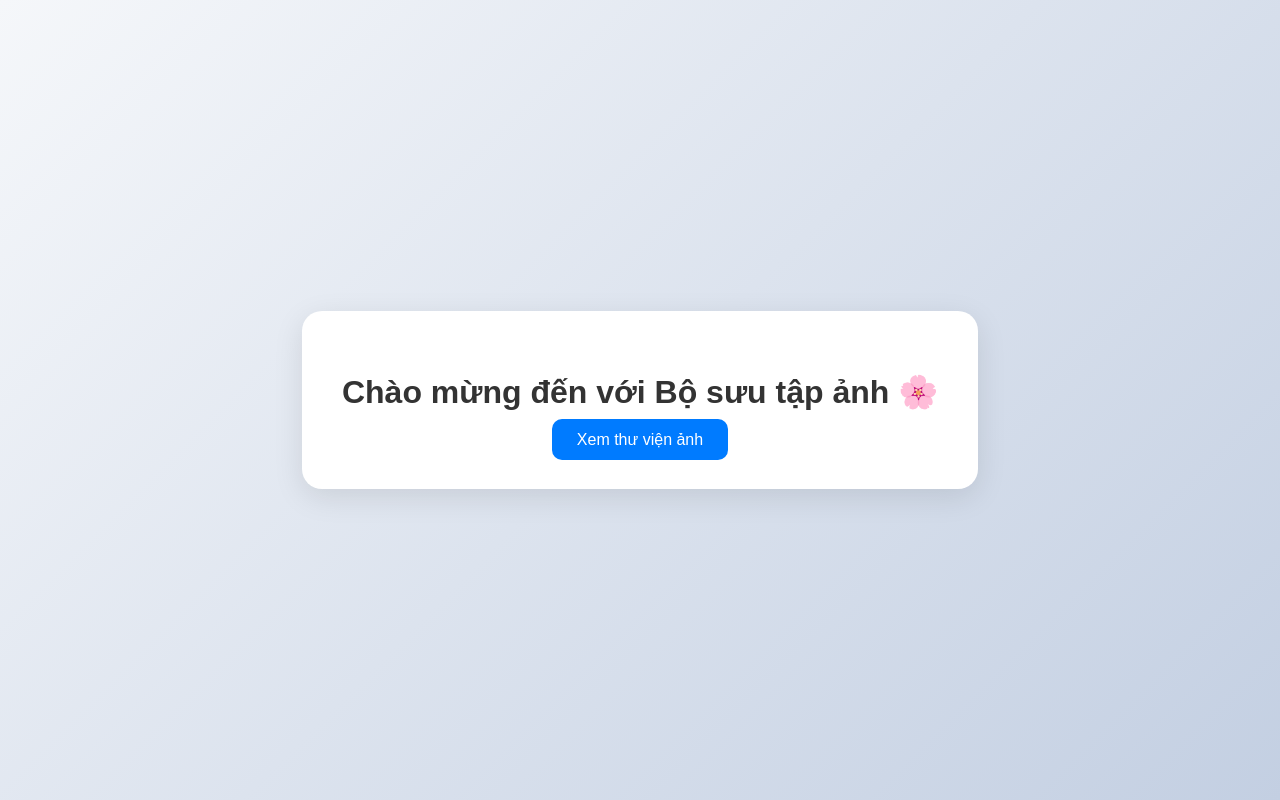
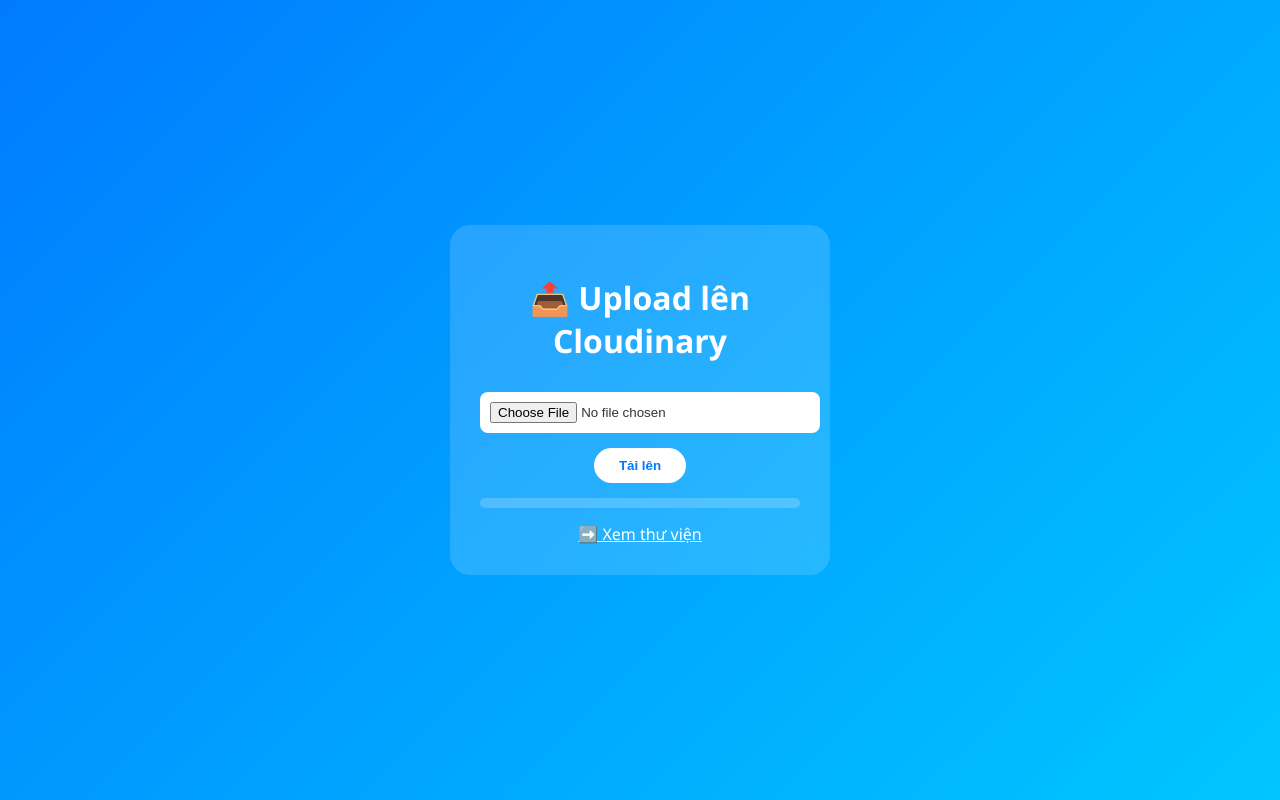
Before and after one commit to billhaha1947/flask-update, a Flask app: page / in a window 1280 px wide. Run offline with Flask 3, Linux system fonts and the light colour scheme.

Commit message:
Update index.html

```diff
--- a/templates/index.html
+++ b/templates/index.html
@@ -3,45 +3,124 @@
 <head>
   <meta charset="UTF-8">
   <meta name="viewport" content="width=device-width, initial-scale=1.0">
-  <title>Trang chính</title>
+  <title>Upload lên Cloudinary</title>
   <style>
     body {
-      font-family: 'Poppins', sans-serif;
-      background: linear-gradient(135deg, #f5f7fa, #c3cfe2);
+      font-family: "Segoe UI", sans-serif;
+      background: linear-gradient(135deg, #007bff, #00c6ff);
+      color: #fff;
       display: flex;
+      flex-direction: column;
+      align-items: center;
       justify-content: center;
-      align-items: center;
       height: 100vh;
       margin: 0;
     }
-    .container {
-      text-align: center;
-      background: white;
-      padding: 40px;
-      border-radius: 20px;
-      box-shadow: 0 8px 30px rgba(0,0,0,0.1);
-    }
+
     h1 {
       margin-bottom: 20px;
+      font-size: 2em;
+    }
+
+    .upload-box {
+      background: rgba(255,255,255,0.15);
+      padding: 30px;
+      border-radius: 20px;
+      text-align: center;
+      width: 320px;
+      backdrop-filter: blur(10px);
+    }
+
+    input[type="file"] {
+      margin-top: 10px;
+      background: #fff;
       color: #333;
+      border-radius: 8px;
+      padding: 10px;
+      width: 100%;
     }
-    a {
-      text-decoration: none;
+
+    button {
+      margin-top: 15px;
+      padding: 10px 25px;
+      background: #fff;
+      color: #007bff;
+      font-weight: bold;
+      border: none;
+      border-radius: 50px;
+      cursor: pointer;
+      transition: 0.3s;
+    }
+
+    button:hover {
       background: #007bff;
       color: white;
-      padding: 12px 25px;
+    }
+
+    .progress {
+      width: 100%;
+      background: rgba(255,255,255,0.2);
       border-radius: 10px;
-      transition: background 0.3s;
+      margin-top: 15px;
+      overflow: hidden;
     }
-    a:hover {
-      background: #0056b3;
+
+    .progress-bar {
+      height: 10px;
+      width: 0%;
+      background: #00ff99;
+      transition: width 0.3s ease;
+    }
+
+    a {
+      color: #fff;
+      margin-top: 15px;
+      display: block;
     }
   </style>
 </head>
 <body>
-  <div class="container">
-    <h1>Chào mừng đến với Bộ sưu tập ảnh 🌸</h1>
-    <a href="/gallery">Xem thư viện ảnh</a>
+
+  <div class="upload-box">
+    <h1>📤 Upload lên Cloudinary</h1>
+    <form id="uploadForm" action="/upload" method="POST" enctype="multipart/form-data">
+      <input type="file" name="file" required><br>
+      <button type="submit">Tải lên</button>
+      <div class="progress">
+        <div class="progress-bar" id="progressBar"></div>
+      </div>
+    </form>
+    <a href="/gallery">➡️ Xem thư viện</a>
   </div>
+
+  <script>
+    const form = document.getElementById("uploadForm");
+    const progressBar = document.getElementById("progressBar");
+
+    form.addEventListener("submit", function(event) {
+      event.preventDefault();
+      const xhr = new XMLHttpRequest();
+      const formData = new FormData(form);
+
+      xhr.upload.addEventListener("progress", function(e) {
+        if (e.lengthComputable) {
+          const percent = (e.loaded / e.total) * 100;
+          progressBar.style.width = percent + "%";
+        }
+      });
+
+      xhr.onload = function() {
+        if (xhr.status === 200) {
+          window.location.href = "/gallery";
+        } else {
+          alert("Lỗi upload: " + xhr.responseText);
+        }
+      };
+
+      xhr.open("POST", "/upload");
+      xhr.send(formData);
+    });
+  </script>
+
 </body>
 </html>
```
